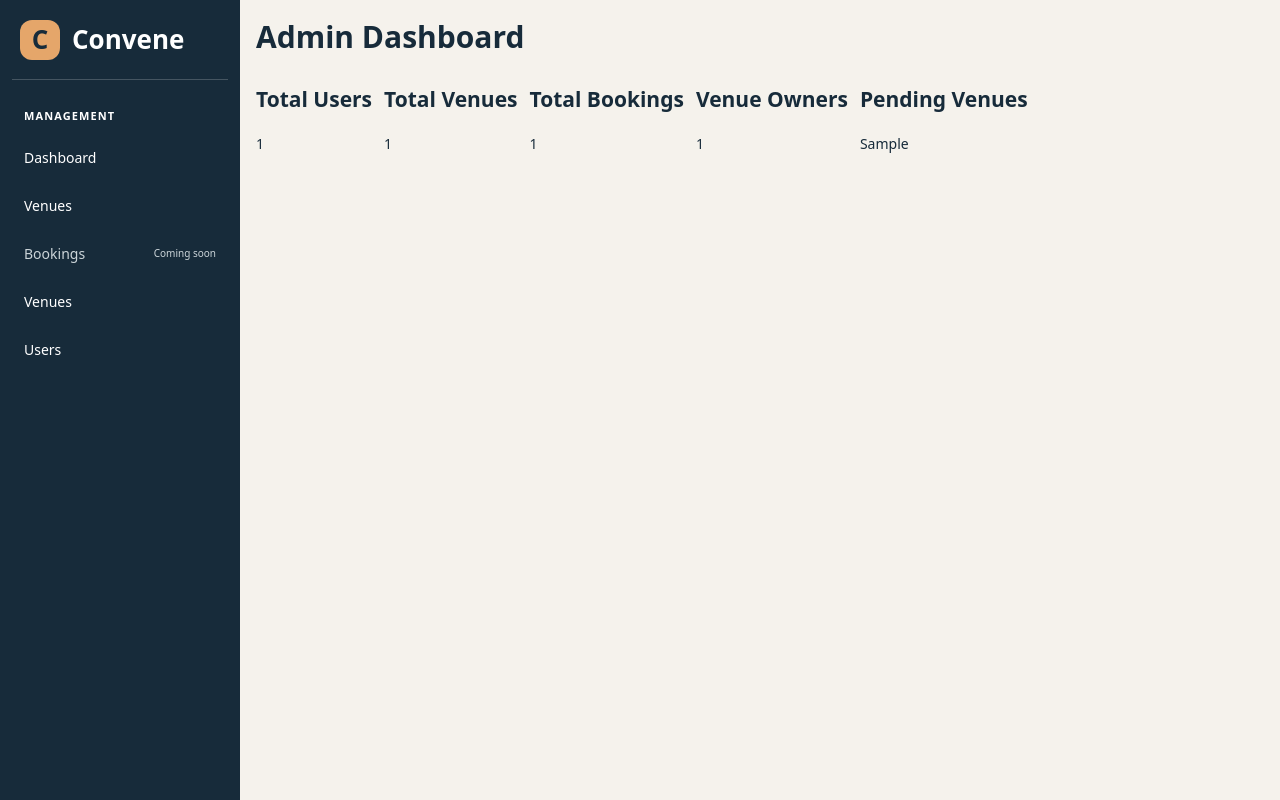
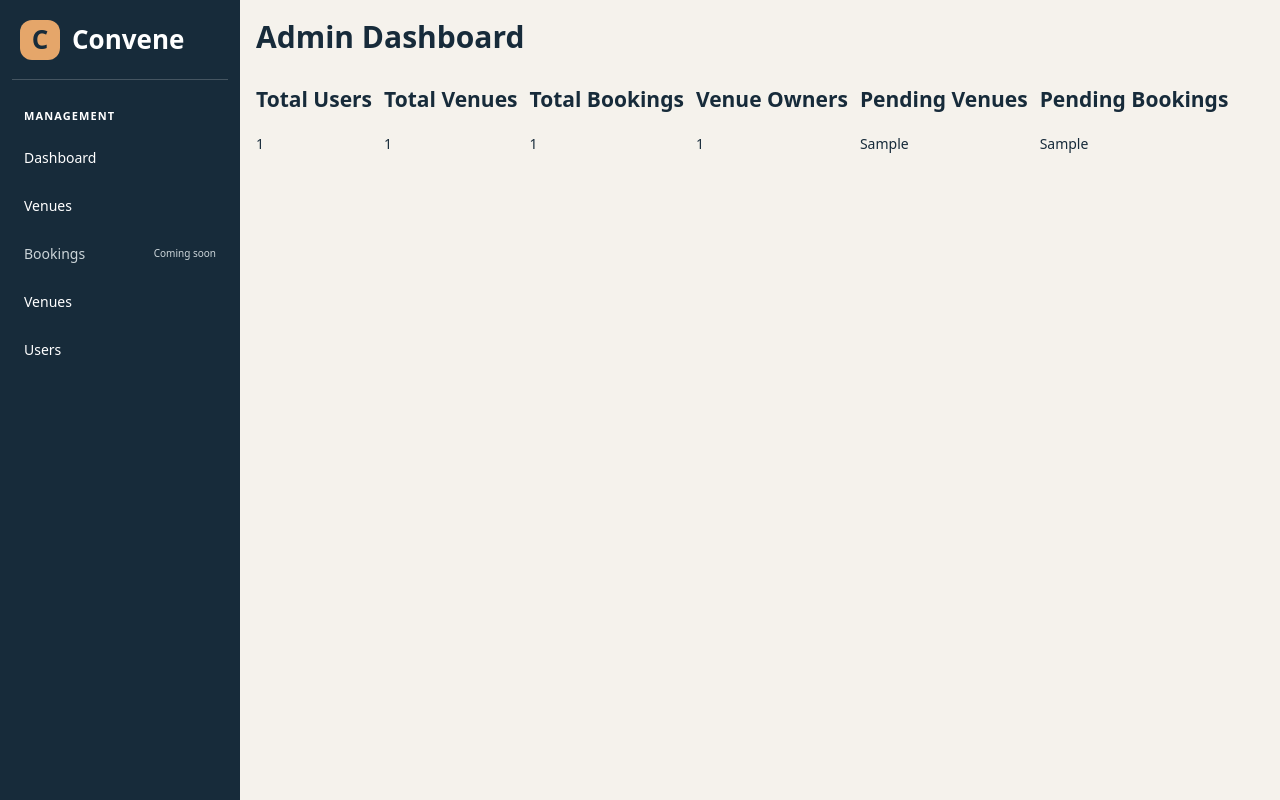
Before and after one commit to alzghoulraghad151/Booking-Venue, a Laravel app: template resources/views/admin/dashboard.blade.php in a window 1280 px wide. Run offline with Laravel 12, Linux system fonts and the light colour scheme; the template is opened without the code that fills it: most values are stand-ins (such as "Sample title", 1, 10 or a date in 2020).

Commit message:
Add pending bookings count to admin dashboard

```diff
--- a/app/Http/Controllers/Admin/AdminDashboardController.php
+++ b/app/Http/Controllers/Admin/AdminDashboardController.php
@@ -16,13 +16,15 @@ class AdminDashboardController extends Controller
         $totalBookings = DB::table('bookings')->count();
         $totalOwners = User::where('role', 'venue_owner')->count();
         $pendingVenues = Venue::where('status', 'pending')->count();
+        $pendingBookings = DB::table('bookings')->where('status', 'pending')->count();
 
         return view('admin.dashboard',
         ['totalUsers' => $totalUsers,
         'totalVenues' => $totalVenues,
         'totalBookings' => $totalBookings,
         'totalOwners' => $totalOwners,
-        'pendingVenues' => $pendingVenues]);
+        'pendingVenues' => $pendingVenues,
+        'pendingBookings' => $pendingBookings,]);
 
     }
 }
--- a/resources/views/admin/dashboard.blade.php
+++ b/resources/views/admin/dashboard.blade.php
@@ -28,6 +28,11 @@
            <h2>Pending Venues</h2>
            <p>{{ $pendingVenues }}</p>
         </article>
+
+        <article>
+          <h2>Pending Bookings</h2>
+          <p>{{ $pendingBookings }}</p>
+        </article>
     </div>
 
 @endsection
```
